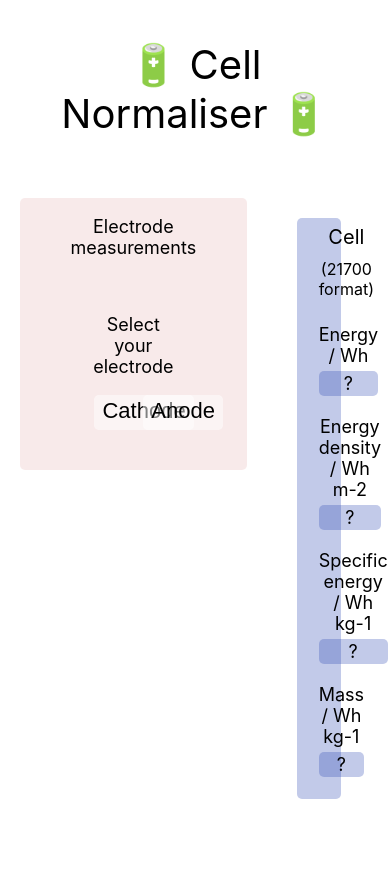
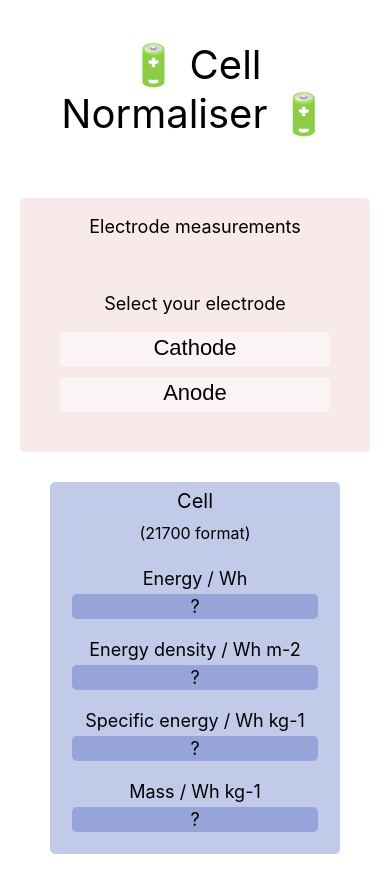
Before and after one commit to tldr-group/cell-normaliser, a React (Create React App) app: page / in a window 390 px wide. Shown: the top 892 px of the page. Before the commit the page ends 869 px from the top, so only its background shows below. Built offline with nearby package versions, Linux system fonts and the light colour scheme.

Commit message:
mobile width change

```diff
--- a/src/App.css
+++ b/src/App.css
@@ -135,3 +135,10 @@
   position: -webkit-sticky;
   height: auto;
 }
+
+@media only screen and (max-width: 768px) {
+
+  [class^="box-"]{
+    grid-column: span 12;
+  }
+}
```
